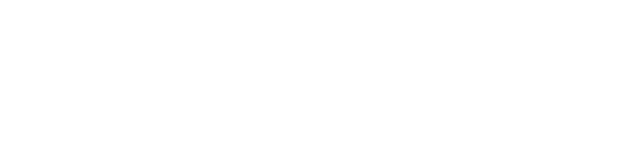
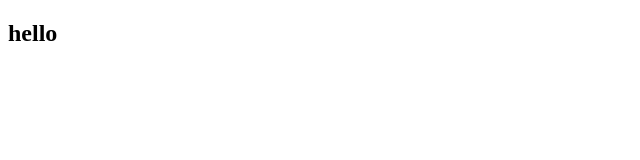
Before and after one commit to NikanUser/maktab66.practice, a plain HTML site: page index.html in a window 1280 px wide. Shown: the full height of the page, 0-640 px from the left. Drawn offline with Linux system fonts and the light colour scheme.

Commit message:
all changes done

```diff
--- a/index.html
+++ b/index.html
@@ -8,6 +8,8 @@
     <title>Document</title>
 </head>
 <body>
-
+    <h2>
+        hello
+    </h2>
 </body>
 </html>
--- a/script.js
+++ b/script.js
@@ -1,5 +1,5 @@
 
 function sayHello(h){
-
+//hi
     alert (h);
 }
```
